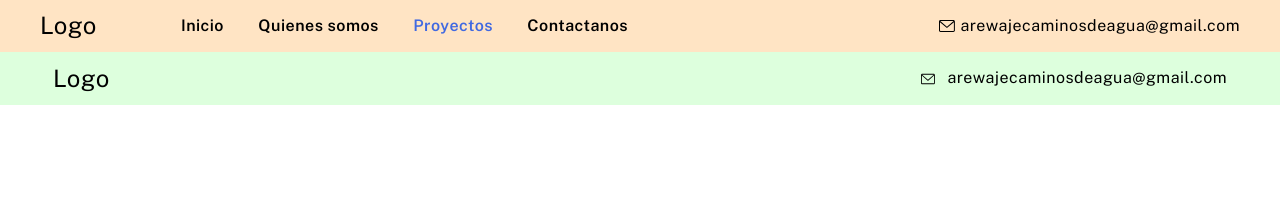
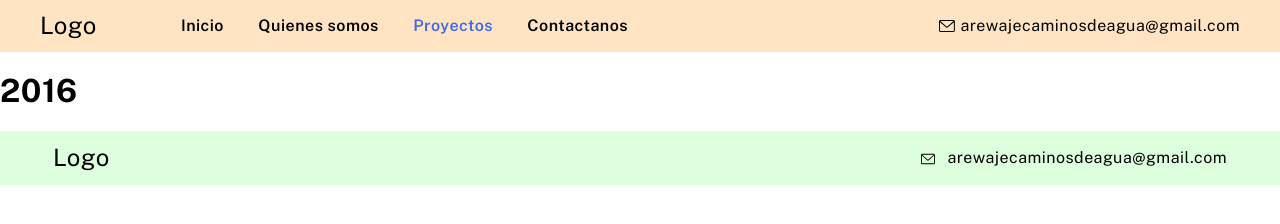
Before and after one commit to SantiRock/arewaje, a plain HTML site: page 2016.html in a window 1280 px wide. Drawn offline with nearby package versions, Linux system fonts and the light colour scheme.

Commit message:
test protatil

```diff
--- a/2016.html
+++ b/2016.html
@@ -51,6 +51,7 @@
         </header>
 
         <main>
+          <h1>2016</h1>
 
         </main>
         <footer class="footer">
```
